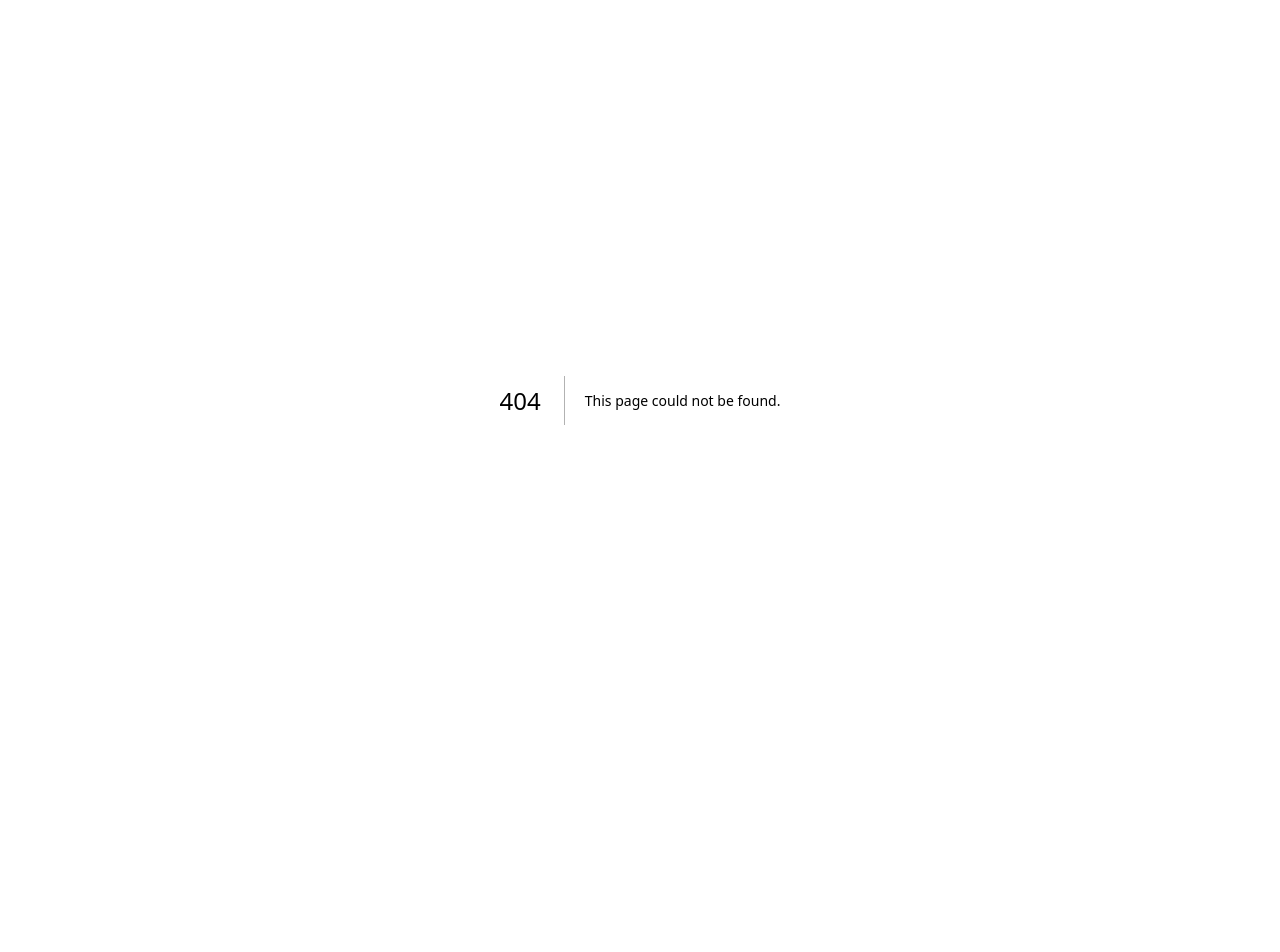
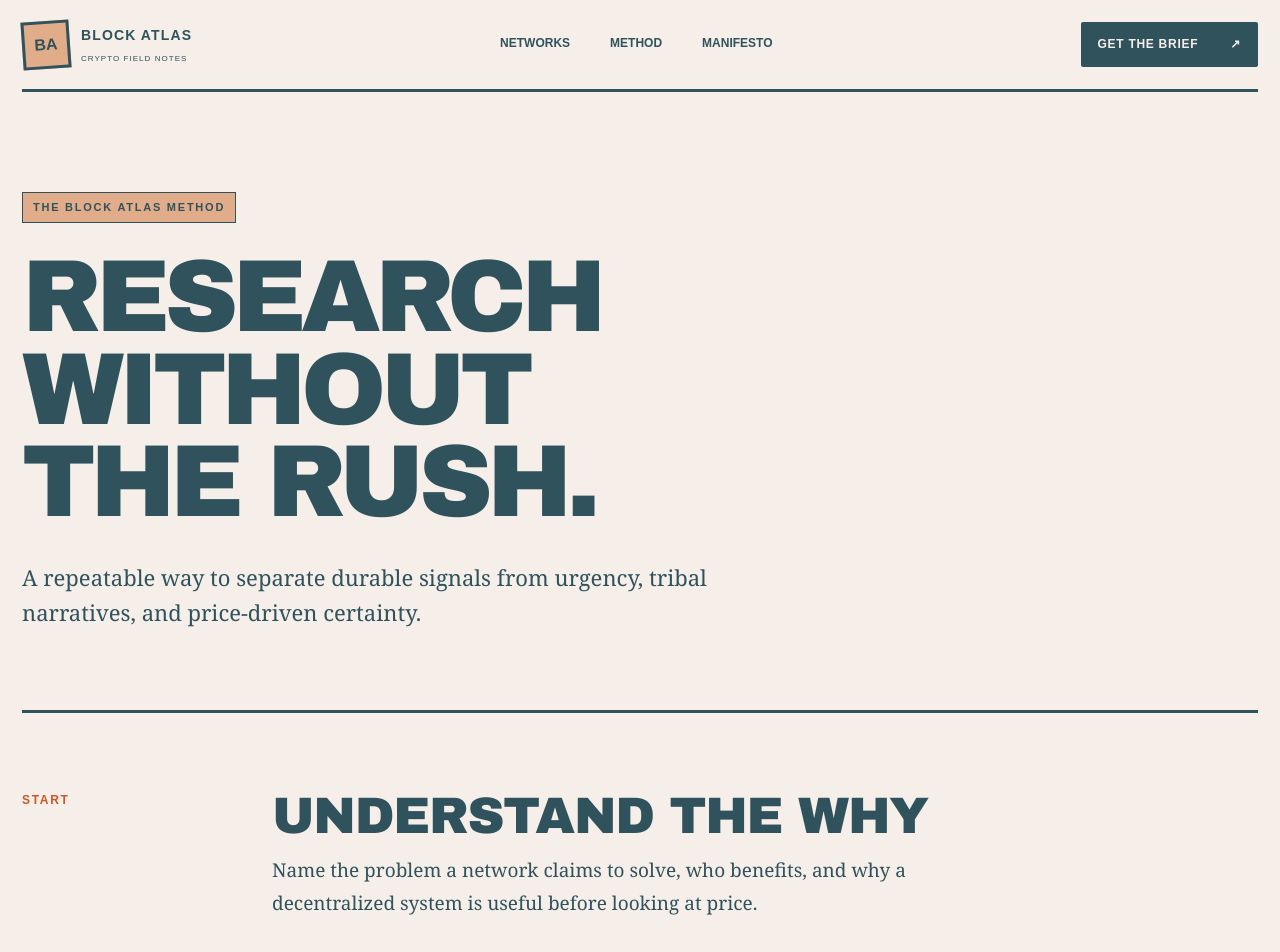
Before and after one commit to mara2360/realtor-ai-assistant, a Next.js app: page /method in a window 1280 px wide. Before the commit this address had no page. Shown: the top 952 px of the page. Before the commit the page ends 800 px from the top, so only its background shows below. Built offline with nearby package versions, Linux system fonts and the light colour scheme.

Commit message:
Build Block Atlas content pages

```diff
--- /dev/null
+++ b/app/_components/AtlasPage.tsx
@@ -0,0 +1,20 @@
+import Link from "next/link";
+
+type Feature = { label: string; title: string; copy: string };
+
+export default function AtlasPage({ eyebrow, title, intro, features, cta = "Get the weekly brief" }: { eyebrow: string; title: string; intro: string; features: Feature[]; cta?: string }) {
+  return (
+    <main id="main-content">
+      <a className="skip-link" href="#page-heading">Skip to main content</a>
+      <nav className="nav shell" aria-label="Primary navigation">
+        <Link className="brand" href="/" aria-label="Block Atlas home"><span>BA</span><b>Block Atlas</b><small>Crypto Field Notes</small></Link>
+        <div className="navlinks"><Link href="/networks">Networks</Link><Link href="/method">Method</Link><Link href="/manifesto">Manifesto</Link></div>
+        <Link className="button button-small" href="/brief">Get the brief <span aria-hidden="true">↗</span></Link>
+      </nav>
+      <header className="page-hero shell"><p className="eyebrow">{eyebrow}</p><h1 id="page-heading">{title}</h1><p>{intro}</p></header>
+      <section className="page-features shell" aria-label={`${title} details`}>{features.map((feature) => <article key={feature.title}><span>{feature.label}</span><div><h2>{feature.title}</h2><p>{feature.copy}</p></div></article>)}</section>
+      <section className="page-cta"><div className="shell"><p className="eyebrow">Signal over noise</p><h2>Move through crypto with context.</h2><Link className="button button-light" href="/brief">{cta} <span aria-hidden="true">→</span></Link></div></section>
+      <footer className="shell"><Link className="brand" href="/"><span>BA</span><b>Block Atlas</b><small>Crypto Field Notes</small></Link><p>hello@blockatlas.xyz · Research over reaction</p><small>© 2026 Block Atlas. Educational content only—not financial advice.</small></footer>
+    </main>
+  );
+}
--- /dev/null
+++ b/app/brief/page.tsx
@@ -0,0 +1,6 @@
+import AtlasPage from "../_components/AtlasPage";
+export default function BriefPage() { return <AtlasPage eyebrow="The weekly reality check" title="One brief. Better questions." intro="A concise field note on networks, narratives, security, and the risks worth noticing—written for curious humans." cta="Email Block Atlas" features={[
+  { label: "Networks", title: "What changed", copy: "Meaningful protocol updates, adoption signals, and ecosystem shifts explained without release-note overload." },
+  { label: "Narratives", title: "What is moving attention", copy: "A calm read on the stories shaping market behavior, including where the evidence is thin or incentives are hidden." },
+  { label: "Risk", title: "What deserves caution", copy: "Security incidents, structural fragility, and practical steps that help readers investigate before taking action." },
+]} />; }
--- a/app/globals.css
+++ b/app/globals.css
@@ -59,3 +59,18 @@ button,.button,.navlinks a{min-height:44px}
 footer{gap:28px;flex-wrap:nowrap}
 footer>small{max-width:none;white-space:nowrap}
 @media(max-width:800px){.contact p,footer>small{white-space:normal}}
+
+/* Interior pages */
+.page-hero{padding:100px 0 80px;border-bottom:var(--line)}
+.page-hero h1{max-width:1050px;margin:28px 0 32px;font:900 clamp(56px,8vw,112px)/.9 Arial Black,Arial,sans-serif;letter-spacing:-.055em;text-transform:uppercase}
+.page-hero>p:last-child{max-width:780px;margin:0;font:22px/1.6 Georgia,serif}
+.page-features{padding:30px 0 110px}
+.page-features article{display:grid;grid-template-columns:210px 1fr;gap:40px;padding:48px 0;border-bottom:var(--line)}
+.page-features article>span{font-size:12px;font-weight:900;letter-spacing:.14em;text-transform:uppercase;color:var(--red)}
+.page-features h2{margin:0 0 12px;font:900 clamp(34px,4vw,58px)/1 Arial Black,Arial,sans-serif;letter-spacing:-.025em;text-transform:uppercase}
+.page-features p{max-width:760px;margin:0;font:19px/1.7 Georgia,serif}
+.page-cta{padding:95px 0;background:var(--blue);color:var(--cream);border-block:var(--line)}
+.page-cta>div{text-align:center}
+.page-cta h2{max-width:850px;margin:30px auto;font:900 clamp(46px,6vw,78px)/1 Arial Black,Arial,sans-serif;letter-spacing:-.03em;text-align:center;text-transform:uppercase}
+.page-cta .eyebrow{color:var(--ink)}
+@media(max-width:800px){.page-hero{padding:65px 0 55px}.page-hero h1{font-size:clamp(48px,14vw,70px)}.page-hero>p:last-child{font-size:19px}.page-features article{grid-template-columns:1fr;gap:14px;padding:36px 0}.page-features{padding-bottom:70px}.page-cta{padding:70px 0}}
--- /dev/null
+++ b/app/manifesto/page.tsx
@@ -0,0 +1,6 @@
+import AtlasPage from "../_components/AtlasPage";
+export default function ManifestoPage() { return <AtlasPage eyebrow="The Block Atlas manifesto" title="Stay curious. Stay solvent." intro="Crypto can be technically fascinating and financially unforgiving. Good research makes room for both truths." features={[
+  { label: "Principle one", title: "No borrowed conviction", copy: "A confident timeline is not a substitute for understanding. Build a thesis you can explain in plain language." },
+  { label: "Principle two", title: "Security is a practice", copy: "Keys, approvals, devices, and recovery plans deserve more attention than the next narrative or token launch." },
+  { label: "Principle three", title: "Uncertainty is information", copy: "You do not need a prediction for every market move. Knowing what remains unknown is part of responsible participation." },
+]} />; }
--- /dev/null
+++ b/app/method/page.tsx
@@ -0,0 +1,6 @@
+import AtlasPage from "../_components/AtlasPage";
+export default function MethodPage() { return <AtlasPage eyebrow="The Block Atlas method" title="Research without the rush." intro="A repeatable way to separate durable signals from urgency, tribal narratives, and price-driven certainty." features={[
+  { label: "Start", title: "Understand the why", copy: "Name the problem a network claims to solve, who benefits, and why a decentralized system is useful before looking at price." },
+  { label: "Trace", title: "Map the risk", copy: "Follow custody, code, liquidity, governance, and incentive risks. Every convenience introduces a tradeoff worth naming." },
+  { label: "Verify", title: "Check the signal", copy: "Prefer primary documentation, transparent data, and patient observation over screenshots, slogans, and anonymous certainty." },
+]} />; }
--- /dev/null
+++ b/app/networks/page.tsx
@@ -0,0 +1,6 @@
+import AtlasPage from "../_components/AtlasPage";
+export default function NetworksPage() { return <AtlasPage eyebrow="Network field guide" title="Three networks. Three different jobs." intro="A practical comparison of the design choices behind Bitcoin, Ethereum, and Solana—without pretending they are interchangeable." features={[
+  { label: "01 / Bitcoin", title: "Secure settlement", copy: "A deliberately constrained monetary network built around scarcity, proof of work, and durable global settlement." },
+  { label: "02 / Ethereum", title: "Programmable ownership", copy: "A general-purpose smart-contract platform where applications and assets share a common, composable execution layer." },
+  { label: "03 / Solana", title: "High-throughput coordination", copy: "A fast network optimized for low-cost activity, consumer applications, trading, and frequent on-chain interaction." },
+]} />; }
--- a/app/page.tsx
+++ b/app/page.tsx
@@ -40,8 +40,8 @@ export default function Home() {
       <a className="skip-link" href="#primary-heading">Skip to main content</a>
       <nav className="nav shell" aria-label="Primary navigation">
         <a className="brand" href="#top" aria-label="Block Atlas home"><span>BA</span><b>Block Atlas</b><small>Crypto Field Notes</small></a>
-        <div className="navlinks"><a href="#homes">Networks</a><a href="#approach">Method</a><a href="#about">Manifesto</a></div>
-        <a className="button button-small" href="#contact">Get the brief <span>↗</span></a>
+        <div className="navlinks"><a href="/networks">Networks</a><a href="/method">Method</a><a href="/manifesto">Manifesto</a></div>
+        <a className="button button-small" href="/brief">Get the brief <span>↗</span></a>
       </nav>
 
       <section className="hero shell" id="top">
```
